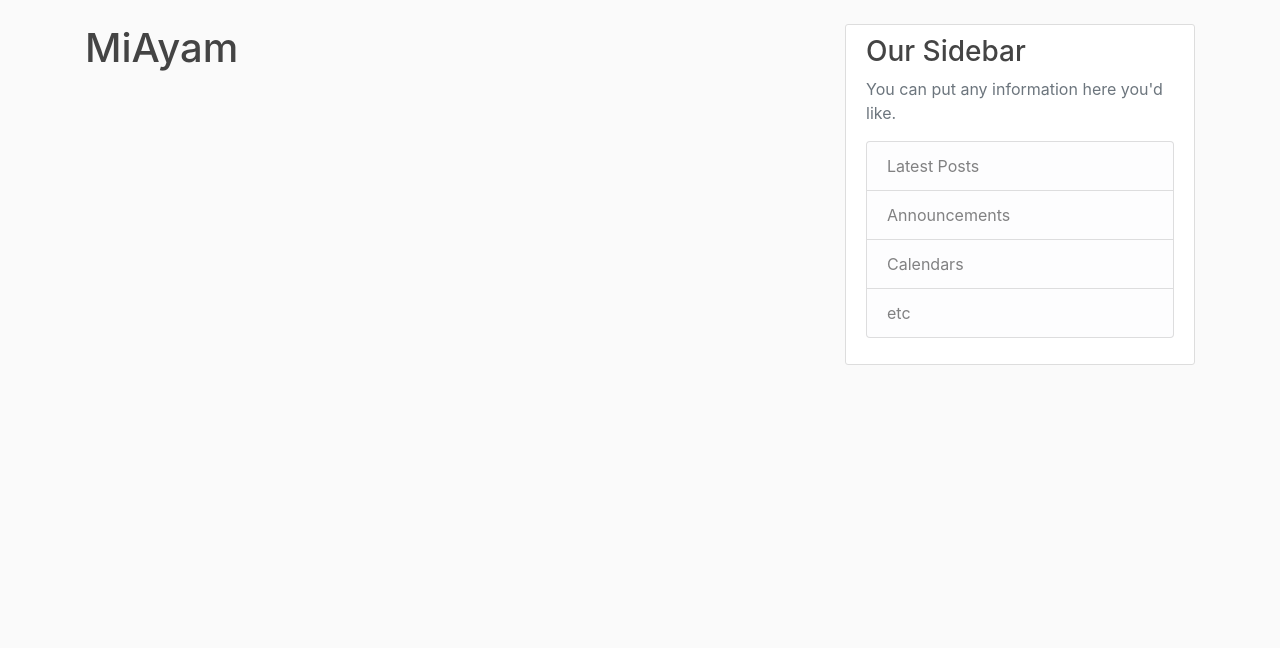
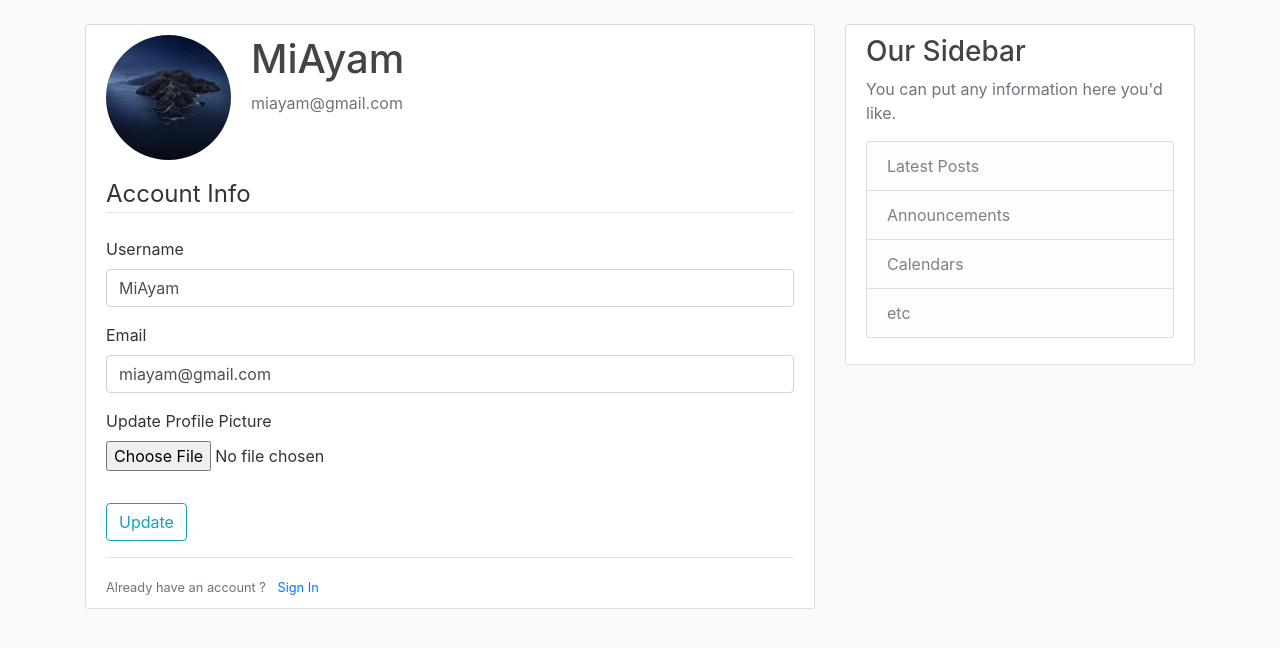
Before and after one commit to ryanadiputraa/flask-blog, a Flask app: page /account in a window 1280 px wide. Shown: the part 56-704 px from the top of the page. Run offline with Flask 2, Linux system fonts and the light colour scheme; a user stored in the database is signed in; some libraries are stand-ins or nearby versions.

Commit message:
user account and profile picture

```diff
--- a/flaskblog/forms.py
+++ b/flaskblog/forms.py
@@ -1,4 +1,6 @@
 from flask_wtf import FlaskForm
+from flask_wtf.file import FileField, FileAllowed
+from flask_login import current_user
 from wtforms import StringField, PasswordField, SubmitField, BooleanField
 from wtforms.validators import DataRequired, Length, Email, EqualTo, ValidationError
 from flaskblog.models import User
@@ -25,3 +27,21 @@ class LoginForm(FlaskForm):
   password = PasswordField('Password', validators=[DataRequired(), Length(min=8)])
   remember = BooleanField('Remember Me')
   submit = SubmitField('Login')
+
+
+class UpdateAccountForm(FlaskForm):
+  username = StringField('Username', validators=[DataRequired(), Length(min=2, max=20)])
+  email = StringField('Email', validators=[DataRequired(), Email()])
+  picture = FileField('Update Profile Picture', validators=[FileAllowed(['jpg', 'png'])])
+  submit = SubmitField('Update')
+
+  def validate_username(self, username):
+    if username.data != current_user.username:
+      user = User.query.filter_by(username=username.data).first()
+      if user:
+        raise ValidationError(f'username for {user.username} already exist, please choose another one.')
+  def validate_email(self, email):
+    if email.data != current_user.email:
+      user = User.query.filter_by(email=email.data).first()
+      if user:
+        raise ValidationError(f'account with email {user.email} already exist, please choose another one.')
--- a/flaskblog/routes.py
+++ b/flaskblog/routes.py
@@ -1,6 +1,9 @@
+import secrets
+import os
+from PIL import Image
 from flask import render_template, flash, redirect, url_for, request
 from flaskblog import app, db, bcrypt
-from flaskblog.forms import RegistrationForm, LoginForm
+from flaskblog.forms import RegistrationForm, LoginForm, UpdateAccountForm
 from flaskblog.models import User, Post
 from flask_login import login_user, current_user, logout_user, login_required
 
@@ -67,7 +70,34 @@ def logout():
   return redirect(url_for('index'))
 
 
-@app.route('/account')
+
+def save_picture(form_picture):
+  random_hex = secrets.token_hex(8)
+  _, file_extension = os.path.splitext(form_picture.filename)
+  picture_filename = random_hex + file_extension
+  picture_path = os.path.join(app.root_path, 'static/profile-pics', picture_filename)
+
+  output_size = (125,125)
+  scaled_image = Image.open(form_picture)
+  scaled_image.thumbnail(output_size)
+
+  scaled_image.save(picture_path)
+  return picture_filename
+
+@app.route('/account', methods=['GET', 'POST'])
 @login_required
 def account():
-  return render_template('account.html', title='Account')
+  form = UpdateAccountForm()
+  if form.validate_on_submit():
+    if form.picture.data:
+      picture_file = save_picture(form.picture.data)
+      current_user.image_file = picture_file
+    current_user.username = form.username.data
+    current_user.email = form.email.data
+    db.session.commit()
+    flash('Your account has been updated', 'success')
+  elif request.method == 'GET':
+    form.username.data = current_user.username
+    form.email.data = current_user.email
+  image_file = url_for('static', filename='profile-pics/' + current_user.image_file)
+  return render_template('account.html', title='Account', image_file=image_file, form=form)
--- a/flaskblog/templates/account.html
+++ b/flaskblog/templates/account.html
@@ -1,5 +1,60 @@
 {% extends 'layout.html' %}
 
 {% block content %}
-  <h1>{{ current_user.username }}</h1>
+  <div class="content-section">
+    <div class="media">
+      <img src="{{ image_file }}" alt="userimage" class="rounded-circle account-img">
+      <div class="media-body">
+        <h2 class="account-heading">{{ current_user.username }}</h2>
+        <p class="text-secondary">{{ current_user.email }}</p>
+      </div>
+    </div>
+    <form action="" method="POST" enctype="multipart/form-data">
+      {{ form.hidden_tag() }}
+      <fieldset class="form-group">
+        <legend class="border-bottom mb-4">Account Info</legend>
+        <div class="form-group">
+          {{ form.username.label(class="form-control-label") }}
+            {% if form.username.errors %}
+              {{ form.username(class="form-control form-control-md is-invalid") }}
+              <div class="invalid-feedback">
+                {% for error in form.username.errors %}
+                  <span>{{ error }}</span>
+                {% endfor %}
+              </div>
+            {% else %}
+              {{ form.username(class="form-control form-control-md") }}
+            {% endif %}
+        </div>
+        <div class="form-group">
+          {{ form.email.label(class="form-control-label") }}
+          {% if form.email.errors %}
+              {{ form.email(class="form-control form-control-md is-invalid") }}
+              <div class="invalid-feedback">
+                {% for error in form.email.errors %}
+                  <span>{{ error }}</span>
+                {% endfor %}
+              </div>
+            {% else %}
+              {{ form.email(class="form-control form-control-md") }}
+            {% endif %}
+        </div>
+        <div class="form-group">
+          {{ form.picture.label() }}
+          {{ form.picture(class="form-control-file") }}
+          {% if form.picture.errors %}
+            {% for error in form.picture.errors %}
+              <span class="text-danger">{{ error }}</span><br>
+            {% endfor %}
+          {% endif %}
+        <div>
+      </fieldset>
+      <div class="form-group">
+        {{ form.submit(class="btn btn-outline-info") }}
+      </div>
+    </form>
+    <div class="border-top pt-3">
+      <small class="text-muted">Already have an account ? <a href="{{ url_for('login') }}" class="ml-2">Sign In</a></small>
+    </div>
+  </div>
 {% endblock content %}
```
Also changed, not shown: requirements.txt (added, +20 -0 lines), flaskblog/site.db, flaskblog/static/profile-pics/3d2158521f95bc51.jpg (added), flaskblog/static/profile-pics/ab927ab9d3a93e9f.jpg (added), flaskblog/static/profile-pics/default.jpg (added), 2 other files.
